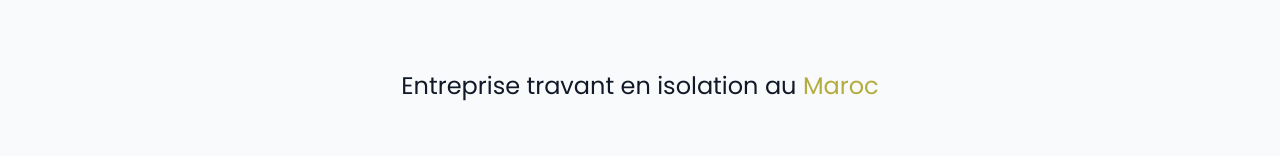
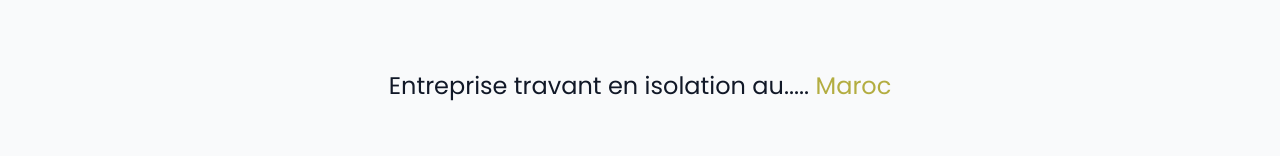
Before and after one commit to isojetmaroc/isojet, a website built with Vite: page index.html in a window 1280 px wide. Shown: the part 603-759 px from the top of the page. Built offline with nearby package versions, Linux system fonts and the light colour scheme.

```diff
--- a/index.html
+++ b/index.html
@@ -93,7 +93,7 @@
     </div>
     <div class="py-20 bg-gray-50 border-b">
       <h1 class="text-2xl mb-4 text-center">
-        Entreprise travant en isolation au
+        Entreprise travant en isolation au.....
         <span class="text-primary">Maroc</span>
       </h1>
       <div class="container mx-auto px-4 pt-10 grid grid-cols-1 lg:grid-cols-2 gap-4">
```
